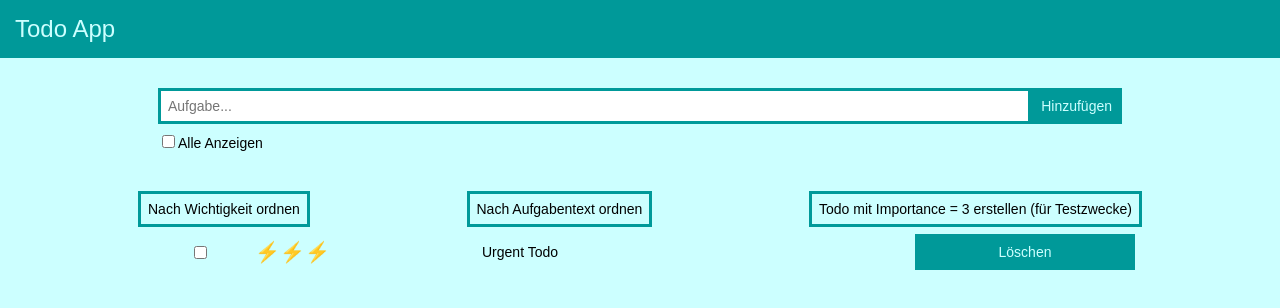
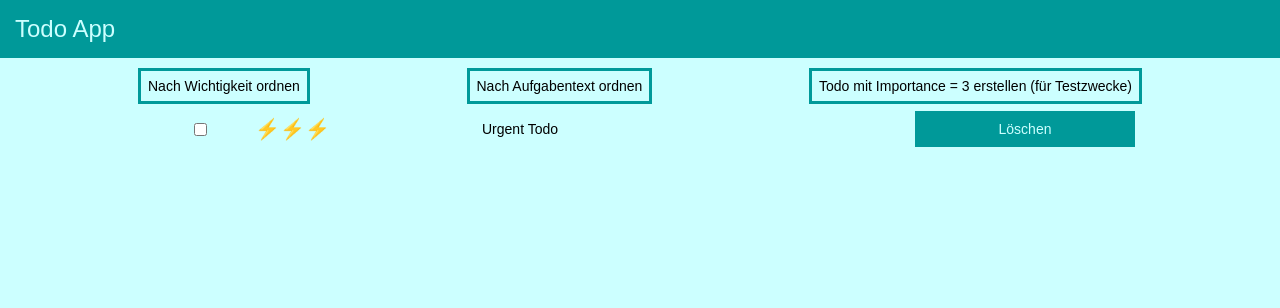
Before and after one commit to pinefoambath/webproject, a React (Create React App) app: page / in a window 1280 px wide. Both pictures are taken after a click on the button "Todo mit Importance = 3 erstellen (für Testzwecke)". Shown: the top 308 px of the page. Built offline with nearby package versions, Linux system fonts and the light colour scheme.

Commit message:
Refactor and seperate into small components

```diff
--- a/src/components/pages/App.tsx
+++ b/src/components/pages/App.tsx
@@ -1,4 +1,4 @@
-import { Task } from 'components/task'
+import { Task } from 'components/taskItem'
 import { createTodo, createUrgentTodo, Todo } from 'models/Todo'
 import { ChangeEvent, useEffect, useState } from 'react'
 import './App.css'
@@ -22,6 +22,10 @@ export const App = () => {
     setTodoItems(newTodos)
   }
 
+  const setRemoveTodo = (id: string) => {
+    removeTodo(id)
+  }
+
   const setAsDone = (id: string) => {
     const newTodos = todoItems.map(todo => {
       if (todo.id === id) {
@@ -30,6 +34,10 @@ export const App = () => {
       return todo
     })
     setTodoItems(newTodos)
+  }
+
+  const setTodoAsDone = (id: string) => {
+    setAsDone(id)
   }
 
   const updateListOnEntry = () => {
@@ -84,19 +92,11 @@ export const App = () => {
     setTodoItems(newTodos)
   }, [importanceSortButton, todoItems])
 
-  const textRendering = (todo: Todo) => {
-    if (todo.done) {
-      return 'item-description-done'
-    } else {
-      return 'item-description'
-    }
-  }
-
   return (
     <div>
       <div className="page-head">Todo App</div>
       <div className="page-body">
-        <div className="filter-bar">
+        {/* <div className="filter-bar">
           <div className="input-line">
             <input
               className="input-field"
@@ -117,7 +117,7 @@ export const App = () => {
             ></input>
             Alle Anzeigen
           </div>
-        </div>
+        </div> */}
         <div className="items-list">
           <div className="button-group">
             <button
@@ -138,29 +138,15 @@ export const App = () => {
           </div>
 
           {todoItems.map(todo => (
-            // <Task
-            //   description={todo.text}
-            //   rating={todo.importance}
-            //   done={todo.done}
-            // />
-
-            <div key={todo.id}>
-              <div className="single-item">
-                <input
-                  className="item-checkbox"
-                  type="checkbox"
-                  onClick={() => setAsDone(todo.id)}
-                ></input>
-                <div className="item-rating">⚡⚡️⚡️</div>
-                <div className={textRendering(todo)}>{todo.text}</div>
-                <button
-                  className="item-button"
-                  onClick={() => removeTodo(todo.id)}
-                >
-                  Löschen
-                </button>
-              </div>
-            </div>
+            <Task
+              key={todo.id}
+              id={todo.id}
+              description={todo.text}
+              rating={todo.importance}
+              done={todo.done}
+              setTodoAsDone={setTodoAsDone}
+              setRemoveTodo={setRemoveTodo}
+            />
           ))}
         </div>
       </div>
--- /dev/null
+++ b/src/components/taskItem.tsx
@@ -0,0 +1,44 @@
+import { Rating } from './rating'
+
+type TaskItem = {
+  id: string
+  description: string
+  rating: number
+  done: boolean
+  setTodoAsDone: (id: string) => void
+  setRemoveTodo: (id: string) => void
+}
+
+const textRendering = (done: boolean) => {
+  if (done) {
+    return 'item-description-done'
+  } else {
+    return 'item-description'
+  }
+}
+
+export const Task = ({
+  id,
+  description,
+  rating,
+  done,
+  setTodoAsDone,
+  setRemoveTodo,
+}: TaskItem): JSX.Element => {
+  return (
+    <div className="single-item">
+      <input
+        className="item-checkbox"
+        type="checkbox"
+        onClick={() => {
+          setTodoAsDone(id)
+        }}
+      ></input>
+      <div className="item-rating">⚡⚡️⚡️</div>
+      <div className={textRendering(done)}>{description}</div>
+      <button className="item-button" onClick={() => setRemoveTodo(id)}>
+        Löschen
+      </button>
+    </div>
+  )
+}
```
Also changed, not shown: src/components/searchBar.tsx (added, +34 -0 lines), src/components/task.tsx (deleted, +0 -22 lines).
